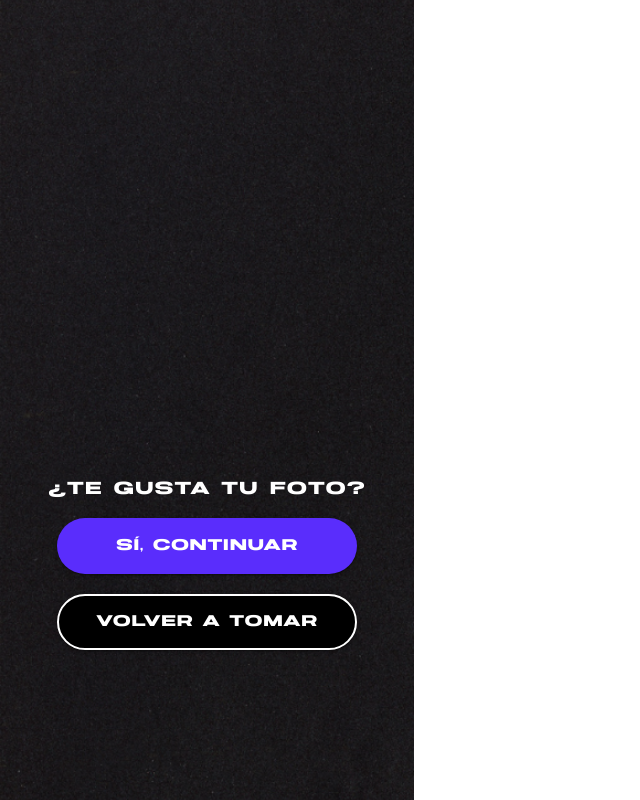
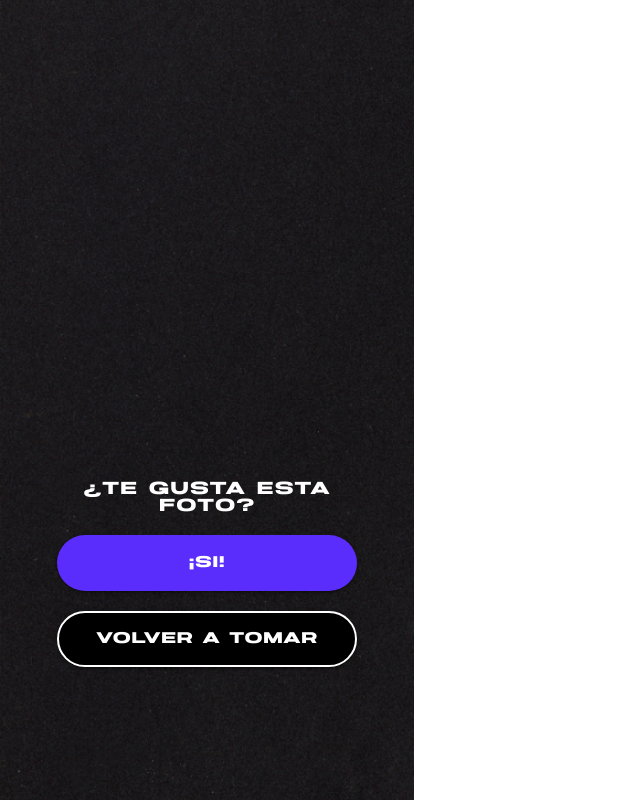
Before and after one commit to alephart/tytademo-static, a Next.js app: page /likePicture in a window 1280 px wide. Shown: the whole page, without its empty margins (0-640 px from the left). Built offline with nearby package versions, Linux system fonts and the light colour scheme.

Commit message:
copys nuevos

```diff
--- a/src/pages/checkVideoFinal.js
+++ b/src/pages/checkVideoFinal.js
@@ -12,11 +12,10 @@ const CheckVideoFinal = () => {
                 ve el video de tu <br/>
                 amigo y crea el tuyo.<br/>
                 <span>
-                    toma una foto y se parte del video <br/>
-                    de lunay
+                    Tómate una selfie para ser parte del video <br/> de Lunay
                 </span>
             </div>
-            <Button className="buttonJoin" variant="contained">participar</Button>
+            <Button className="buttonJoin" variant="contained">QUIERO MI VIDEO</Button>
         </div>
     )
 }
--- a/src/pages/chooseCharacter.js
+++ b/src/pages/chooseCharacter.js
@@ -6,7 +6,7 @@ const ChooseCharacter = () => {
     return (
         <div className="chooseCharacter">
             <div className="selectCopy">
-                selecciona un personaje
+                ELIGE TU PERSONAJE
             </div>
             <div className="selectCharacter1">
                 <img src="images/masculino.png" alt=""/>
@@ -15,9 +15,8 @@ const ChooseCharacter = () => {
                 <img src="images/femenino.png" alt=""/>
             </div>
             <Link href="/likePicture">
-                <Button className="buttonPhoto" variant="contained">tomar foto</Button>
+                <Button className="buttonPhoto" variant="contained">TOMAR FOTO</Button>
             </Link>
-
         </div>
     )
 }
--- a/src/pages/formVideo.js
+++ b/src/pages/formVideo.js
@@ -43,10 +43,10 @@ const FormVideo = () => {
                 </div>
             </div>
             <div className="copyTitleForm">
-                ¡falta poco!
+                ¡YA CASI!
             </div>
             <div className="copySubtitleForm">
-                Regístrate para obtener el preview de tu video
+                Regístrate para obtener tu video
             </div>
             {errors.nameRequired && errors.lastNameRequired && errors.emailRequired && errors.zipRequired && <span className="errorsField center">Por favor completa todos los campos</span>}
             <form noValidate autoComplete="off">
--- a/src/pages/likePicture.js
+++ b/src/pages/likePicture.js
@@ -10,12 +10,12 @@ const LikePicture = () => {
                 <img src="" alt=""/>
             </div>
             <div className="copyLike">
-                ¿te gusta tu foto?
+                ¿TE GUSTA ESTA FOTO?
             </div>
             <Link href="/formVideo">
-                <Button className="yesContinue" variant="contained">sí, continuar</Button>
+                <Button className="yesContinue" variant="contained">¡SI!</Button>
             </Link>
-            <Button className="againPhoto" variant="contained">volver a tomar</Button>
+            <Button className="againPhoto" variant="contained">VOLVER A TOMAR</Button>
         </div>
     )
 }
--- a/src/pages/sharedExperience.js
+++ b/src/pages/sharedExperience.js
@@ -10,12 +10,12 @@ const SharedExperience = () => {
 
             </video>
             <div className="copyThanks">
-                ¡gracias! <br/>
+                 <br/>
                 <div className="copyLunay">
                     ¡Ya eres parte del video de LUNAY!
                 </div>
                 <span>
-                    Ahora descárgalo y compártelo con tus amigos para ganar premios increíbles.
+                    Ahora descárgalo y compártelo con el mundo, podrías ganar que Lunay lo comparta y otros premios increíbles.
                 </span>
             </div>
             <div className="sharedSocial">
--- a/src/pages/start.js
+++ b/src/pages/start.js
@@ -16,13 +16,13 @@ const Start = () => {
 
             <img src="intro.gif" alt=""/>
             <div className="copyStart">
-                tómate una foto y sé parte del video de lunay
+                TÓMATE UNA SELFIE Y SÉ PARTE DEL VIDEO DE LUNAY
             </div>
             <Link href="/chooseCharacter">
                 <Button className="buttonStart" variant="contained">comenzar</Button>
             </Link>
             <div className="copyFooter">
-                Al hacer clic estás aceptando los <a href="javascript:void(0);">Términos y condiciones</a>
+                Al hacer click estás aceptando los <a href="javascript:void(0);">Términos y condiciones</a>
             </div>
         </div>
     )
--- a/src/styles/general.scss
+++ b/src/styles/general.scss
@@ -47,6 +47,7 @@ body {
 		border-radius: 30px;
 		font-family: 'JoyrideEx';
 		text-transform: none;
+		text-transform: lowercase;
 	}
 	&.fancybox-active
 	{
@@ -82,6 +83,7 @@ body {
 			bottom: 100px;
 			left: 0;
 			right: 0;
+			text-transform: lowercase;
 		}
 		.buttonStart
 		{
@@ -134,6 +136,7 @@ body {
 			max-width: 300px;
 			line-height: 26px;
 			margin: 10% auto;
+			text-transform: lowercase;
 		}
 		.selectCharacter1,
 		.selectCharacter2
@@ -178,6 +181,7 @@ body {
 			width: 320px;
 			margin: 10% auto 20px;
 			text-align: center;
+			text-transform: lowercase;
 		}
 
 		// sharedExperience
@@ -434,6 +438,7 @@ body {
 			font-size: 22px;
 			text-align: center;
 			width: 100%;
+			text-transform: lowercase;
 		}
 		.copySubtitleForm
 		{
```
